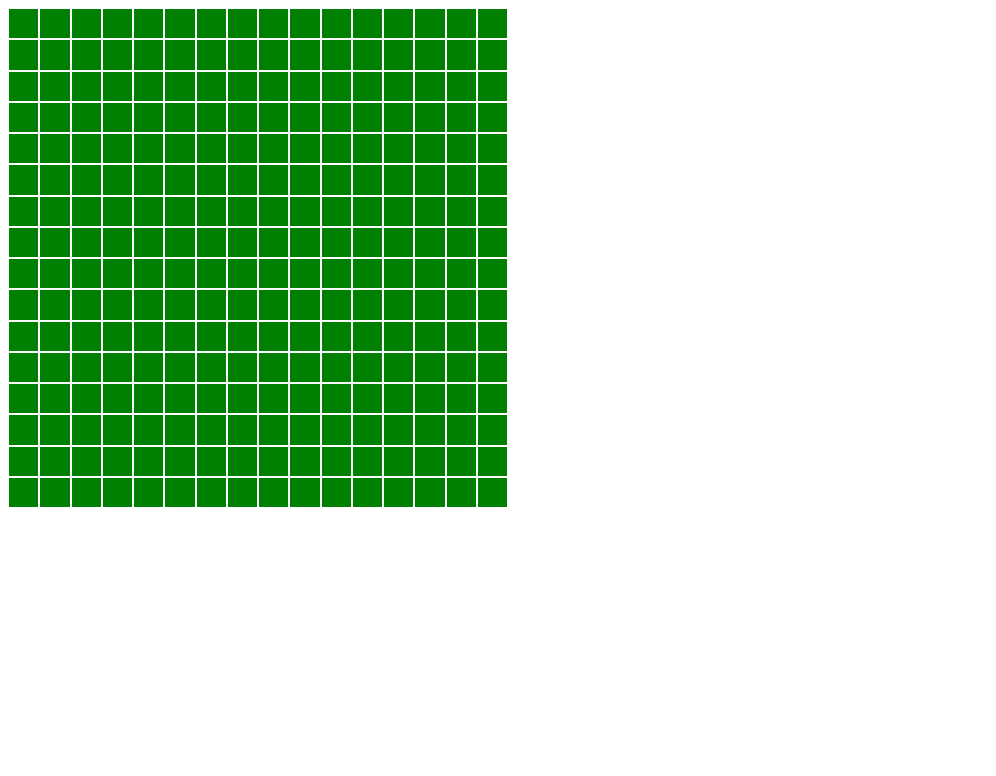
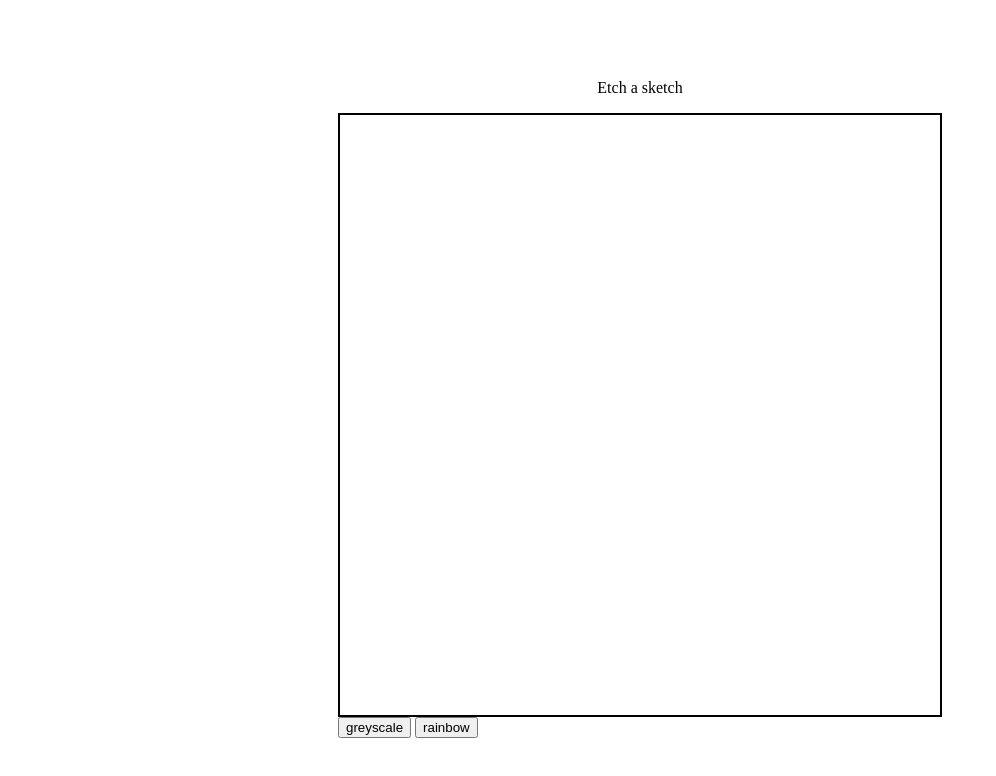
Before and after one commit to haze-09/Odin-Etch-a-Sketch, a plain HTML site: page index.html in a window 1280 px wide. Shown: the whole page, without its empty margins (0-996 px from the left). Drawn offline with Linux system fonts and the light colour scheme.

Commit message:
greyscale functionality achieved

```diff
--- a/index.html
+++ b/index.html
@@ -8,11 +8,17 @@
     <script src="script.js" defer></script>
 </head>
 <body>
+    <p>Etch a sketch</p>
     <div>
+
         <div id="sketchPad">
 
 
         </div>
+        <div>
+            <button id="greyscale">greyscale</button>
+            <button id="rainbow">rainbow</button>
+        </div>
     </div>
 </body>
 </html>
--- a/script.js
+++ b/script.js
@@ -1,21 +1,47 @@
 let sketchPad = document.querySelector('#sketchPad');
-let n = 16;
+let n = 64;
 
 for (let i=0;i<n;i++){
     let row = document.createElement('div');
     row.classList.add('row');
     sketchPad.appendChild(row);
-}
+};
 
-let rows= document.querySelectorAll('.row')
-console.log(rows)
+let rows= document.querySelectorAll('.row');
 
 
 for(row of rows){
     for (let i=0;i<n;i++){
-        let square = document.createElement('div');
+        var square = document.createElement('div');
         square.classList.add('square');
         row.appendChild(square);
+    };
+
+};
+
+let pixels = document.querySelectorAll('.square');
+
+function incrementOpacity(){
+    const currOpacityString = this.style.getPropertyValue("--square_opacity");
+    const currOpacity = currOpacityString ? parseFloat(currOpacityString) : 0;
+    const opacity = Math.min(+currOpacity + 0.1, 1);
+    this.style.setProperty("--square_opacity", opacity);
+}
+const greyscale=document.querySelector('#greyscale');
+const rainbow = document.querySelector('#rainbow');
+
+greyscale.addEventListener('click',()=>{
+    for(pixel of pixels){
+        pixel.style.setProperty("--square_color",'black');
     }
+});
 
+rainbow.addEventListener('click',()=>{
+    for(pixel of pixels){
+
+    }
+})
+
+for(pixel of pixels){
+    pixel.addEventListener('mouseenter',incrementOpacity);
 }
--- a/style.css
+++ b/style.css
@@ -1,17 +1,28 @@
 .square{
-    background: green;
-    border: 1px solid white;
+    background: var(--square_color,rgb(255, 0, 0));
     flex: 1;
+    opacity: var(--square_opacity,0);
 }
+
 
 .row{
     display: flex;
-    height: 100px;
+    flex: 1;
 }
 
 #sketchPad{
     display: flex;
     flex-direction: column;
-    width: 500px;
-    height: 500px;
+    width: 75vh;
+    height: 75vh;
+    border: 2px solid;
 }
+
+body{
+    display: flex;
+    flex-direction: column;
+    justify-content: center;
+    align-items: center;
+    height: 100vh;
+    margin: 0;
+}
```
